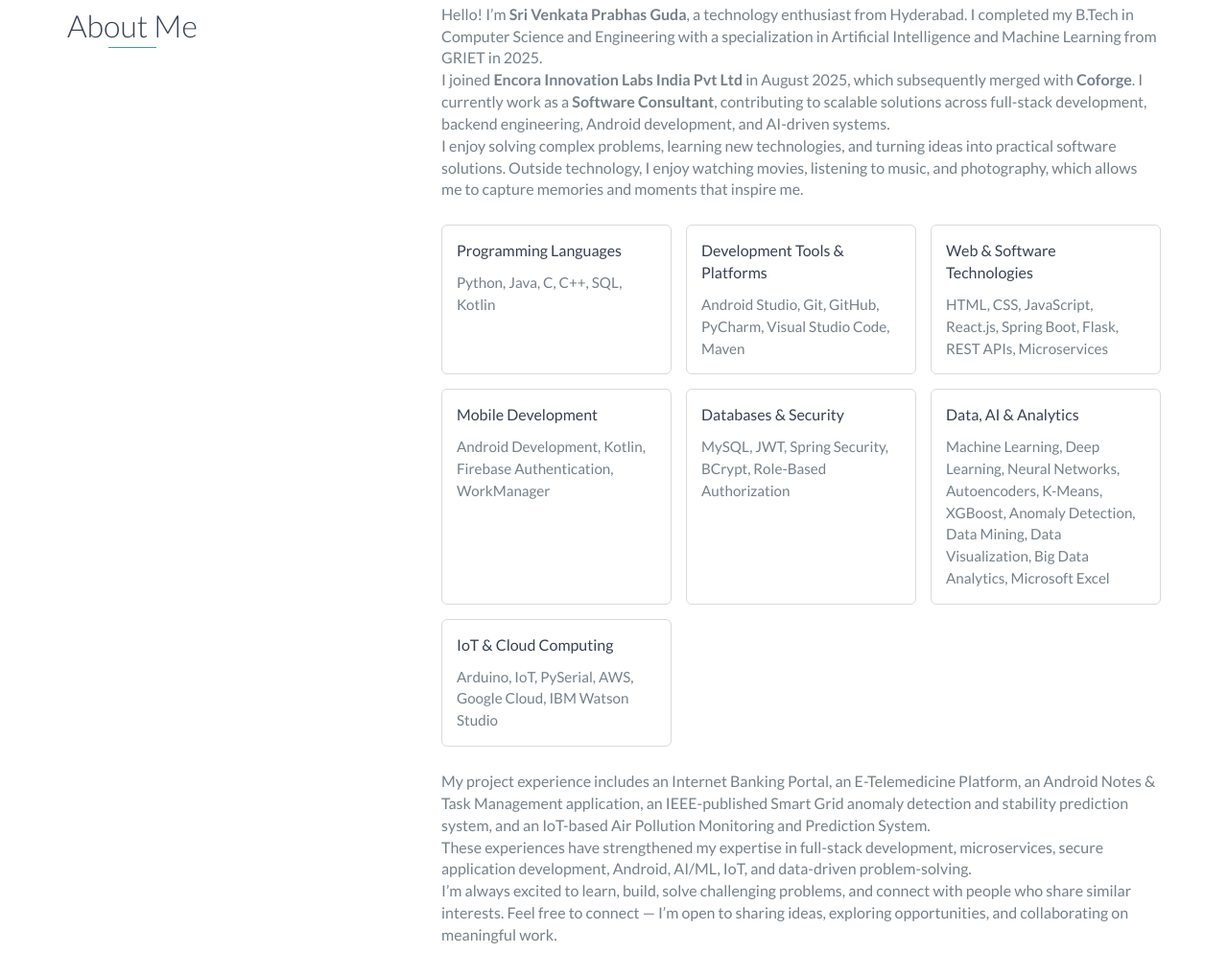
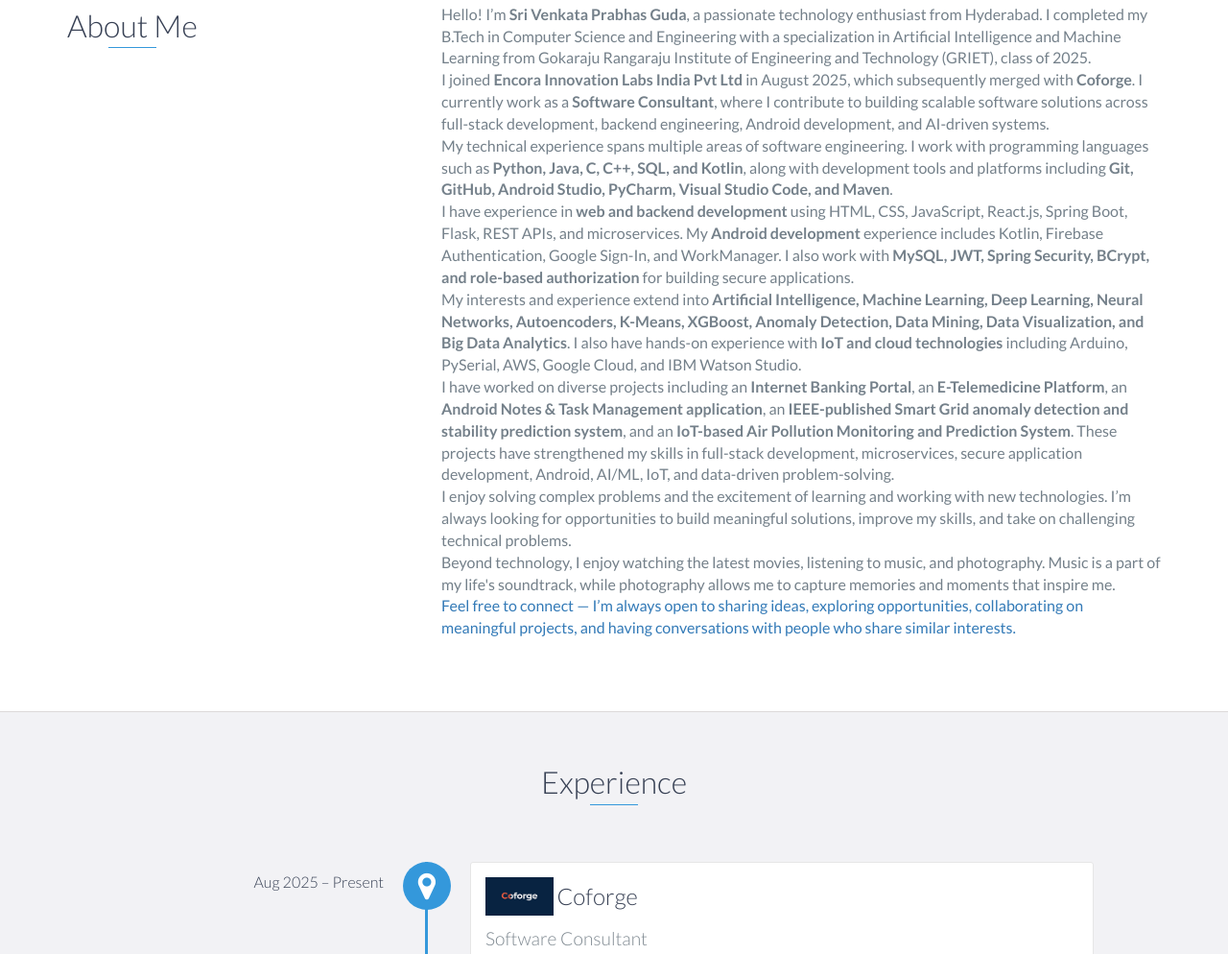
Before and after one commit to prabhasg03/Portfolio_Website, a website: page index.html in a window 1280 px wide. Shown: the part 917-1911 px from the top of the page at 96% size. Drawn offline with nearby package versions, Linux system fonts and the light colour scheme.

Commit message:
Revise about section with updated personal details
Updated personal introduction and project experience in the about section. Enhanced clarity and detail regarding skills and interests.

```diff
--- a/index.html
+++ b/index.html
@@ -88,7 +88,7 @@
 
     <!-- End #lead -->
 
-    <div id="about">
+<div id="about">
     <div class="container">
         <div class="row">
             <div class="col-md-4">
@@ -96,98 +96,75 @@
             </div>
 
             <div class="col-md-8">
+
                 <p>
-                    Hello! I’m <strong>Sri Venkata Prabhas Guda</strong>, a technology enthusiast from Hyderabad.
-                    I completed my B.Tech in Computer Science and Engineering with a specialization in
-                    Artificial Intelligence and Machine Learning from GRIET in 2025.
+                    Hello! I’m <strong>Sri Venkata Prabhas Guda</strong>, a passionate technology
+                    enthusiast from Hyderabad. I completed my B.Tech in Computer Science and Engineering
+                    with a specialization in Artificial Intelligence and Machine Learning from
+                    Gokaraju Rangaraju Institute of Engineering and Technology (GRIET), class of 2025.
                 </p>
 
                 <p>
                     I joined <strong>Encora Innovation Labs India Pvt Ltd</strong> in August 2025,
                     which subsequently merged with <strong>Coforge</strong>. I currently work as a
-                    <strong>Software Consultant</strong>, contributing to scalable solutions across
-                    full-stack development, backend engineering, Android development, and AI-driven systems.
+                    <strong>Software Consultant</strong>, where I contribute to building scalable software
+                    solutions across full-stack development, backend engineering, Android development,
+                    and AI-driven systems.
                 </p>
 
                 <p>
-                    I enjoy solving complex problems, learning new technologies, and turning ideas into
-                    practical software solutions. Outside technology, I enjoy watching movies, listening
-                    to music, and photography, which allows me to capture memories and moments that inspire me.
-                </p>
-
-                <div class="about-lists">
-
-                    <div class="about-block">
-                        <h4>Programming Languages</h4>
-                        <p>
-                            Python, Java, C, C++, SQL, Kotlin
-                        </p>
-                    </div>
-
-                    <div class="about-block">
-                        <h4>Development Tools & Platforms</h4>
-                        <p>
-                            Android Studio, Git, GitHub, PyCharm, Visual Studio Code, Maven
-                        </p>
-                    </div>
-
-                    <div class="about-block">
-                        <h4>Web & Software Technologies</h4>
-                        <p>
-                            HTML, CSS, JavaScript, React.js, Spring Boot, Flask, REST APIs, Microservices
-                        </p>
-                    </div>
-
-                    <div class="about-block">
-                        <h4>Mobile Development</h4>
-                        <p>
-                            Android Development, Kotlin, Firebase Authentication, WorkManager
-                        </p>
-                    </div>
-
-                    <div class="about-block">
-                        <h4>Databases & Security</h4>
-                        <p>
-                            MySQL, JWT, Spring Security, BCrypt, Role-Based Authorization
-                        </p>
-                    </div>
-
-                    <div class="about-block">
-                        <h4>Data, AI & Analytics</h4>
-                        <p>
-                            Machine Learning, Deep Learning, Neural Networks, Autoencoders,
-                            K-Means, XGBoost, Anomaly Detection, Data Mining,
-                            Data Visualization, Big Data Analytics, Microsoft Excel
-                        </p>
-                    </div>
-
-                    <div class="about-block">
-                        <h4>IoT & Cloud Computing</h4>
-                        <p>
-                            Arduino, IoT, PySerial, AWS, Google Cloud, IBM Watson Studio
-                        </p>
-                    </div>
-
-                </div>
-
-                <p>
-                    My project experience includes an Internet Banking Portal, an E-Telemedicine Platform,
-                    an Android Notes & Task Management application, an IEEE-published Smart Grid anomaly
-                    detection and stability prediction system, and an IoT-based Air Pollution Monitoring
-                    and Prediction System.
+                    My technical experience spans multiple areas of software engineering. I work with
+                    programming languages such as <strong>Python, Java, C, C++, SQL, and Kotlin</strong>,
+                    along with development tools and platforms including <strong>Git, GitHub, Android
+                    Studio, PyCharm, Visual Studio Code, and Maven</strong>.
                 </p>
 
                 <p>
-                    These experiences have strengthened my expertise in full-stack development,
-                    microservices, secure application development, Android, AI/ML, IoT, and
-                    data-driven problem-solving.
+                    I have experience in <strong>web and backend development</strong> using HTML, CSS,
+                    JavaScript, React.js, Spring Boot, Flask, REST APIs, and microservices. My
+                    <strong>Android development</strong> experience includes Kotlin, Firebase Authentication,
+                    Google Sign-In, and WorkManager. I also work with <strong>MySQL, JWT, Spring Security,
+                    BCrypt, and role-based authorization</strong> for building secure applications.
                 </p>
 
                 <p>
-                    I’m always excited to learn, build, solve challenging problems, and connect with
-                    people who share similar interests. Feel free to connect — I’m open to sharing ideas,
-                    exploring opportunities, and collaborating on meaningful work.
+                    My interests and experience extend into <strong>Artificial Intelligence, Machine Learning,
+                    Deep Learning, Neural Networks, Autoencoders, K-Means, XGBoost, Anomaly Detection,
+                    Data Mining, Data Visualization, and Big Data Analytics</strong>. I also have hands-on
+                    experience with <strong>IoT and cloud technologies</strong> including Arduino, PySerial,
+                    AWS, Google Cloud, and IBM Watson Studio.
                 </p>
+
+                <p>
+                    I have worked on diverse projects including an <strong>Internet Banking Portal</strong>,
+                    an <strong>E-Telemedicine Platform</strong>, an <strong>Android Notes & Task Management
+                    application</strong>, an <strong>IEEE-published Smart Grid anomaly detection and
+                    stability prediction system</strong>, and an <strong>IoT-based Air Pollution Monitoring
+                    and Prediction System</strong>. These projects have strengthened my skills in
+                    full-stack development, microservices, secure application development, Android,
+                    AI/ML, IoT, and data-driven problem-solving.
+                </p>
+
+                <p>
+                    I enjoy solving complex problems and the excitement of learning and working with
+                    new technologies. I’m always looking for opportunities to build meaningful solutions,
+                    improve my skills, and take on challenging technical problems.
+                </p>
+
+                <p>
+                    Beyond technology, I enjoy watching the latest movies, listening to music, and
+                    photography. Music is a part of my life's soundtrack, while photography allows me
+                    to capture memories and moments that inspire me.
+                </p>
+
+                <p>
+                    <a href="#contact">
+                        Feel free to connect — I’m always open to sharing ideas, exploring opportunities,
+                        collaborating on meaningful projects, and having conversations with people who
+                        share similar interests.
+                    </a>
+                </p>
+
             </div>
         </div>
     </div>
```
